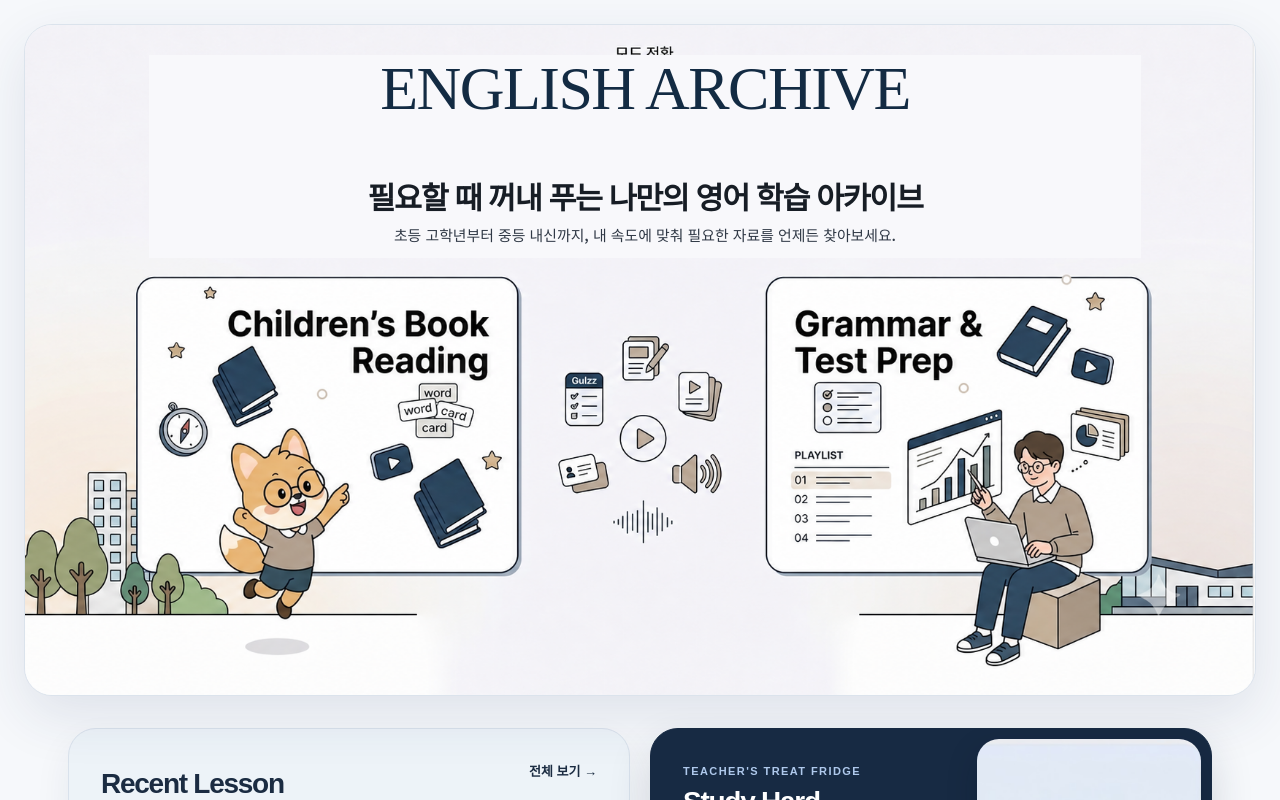
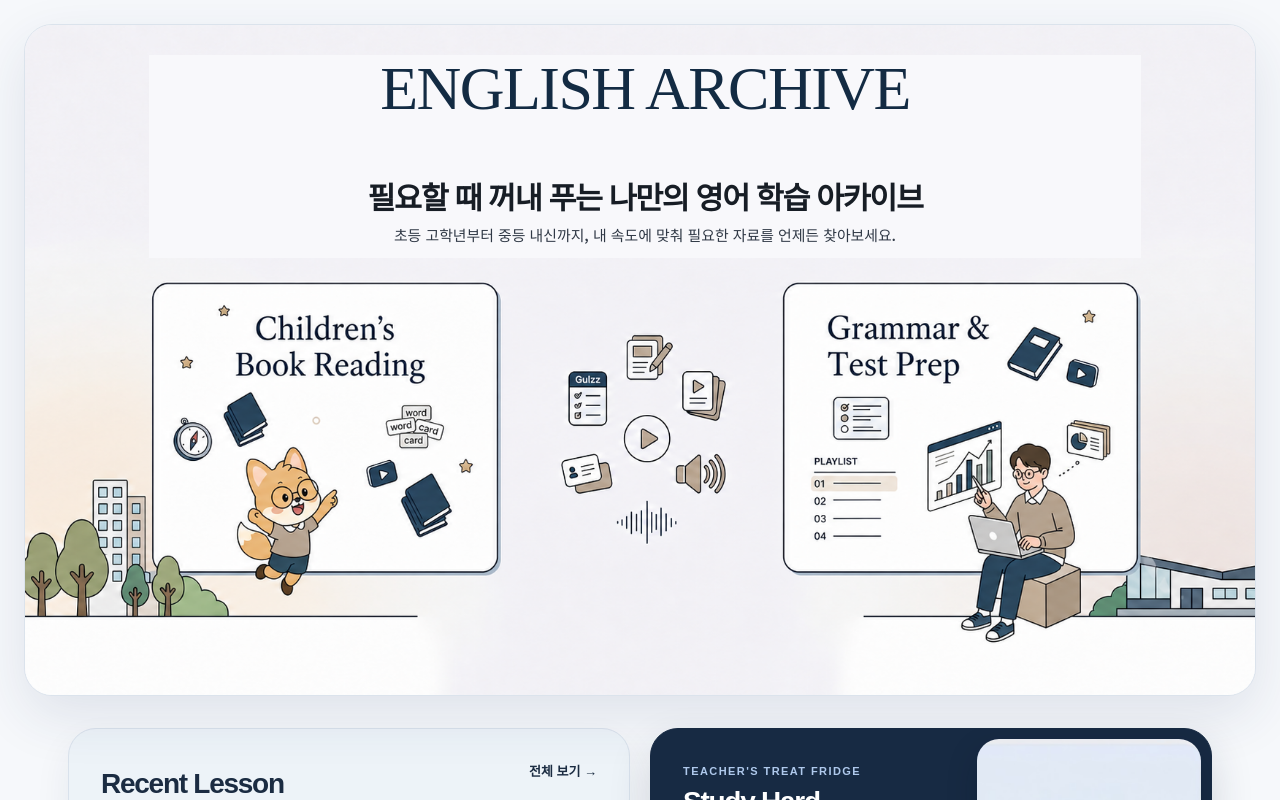
Before and after one commit to waytogomk/english-archive-0820, a Next.js app: page / in a window 1280 px wide. Shown: the top 800 px of the page. Built offline with nearby package versions, Linux system fonts and the light colour scheme; a web font is replaced by a local one.

Commit message:
style: refine homepage learning artwork

```diff
--- a/app/page.tsx
+++ b/app/page.tsx
@@ -9,7 +9,7 @@ export default function HomePage() {
         <div className="hero-image-canvas">
           <Image
             className="hero-front-image"
-            src="/images/english-archive-hero-no-cta.png"
+            src="/images/english-archive-hero-refined.png"
             width={1698}
             height={926}
             preload
```
Also changed, not shown: public/images/english-archive-hero-refined.png (added), 1 other file (tests, documents, lock files or other folders).
